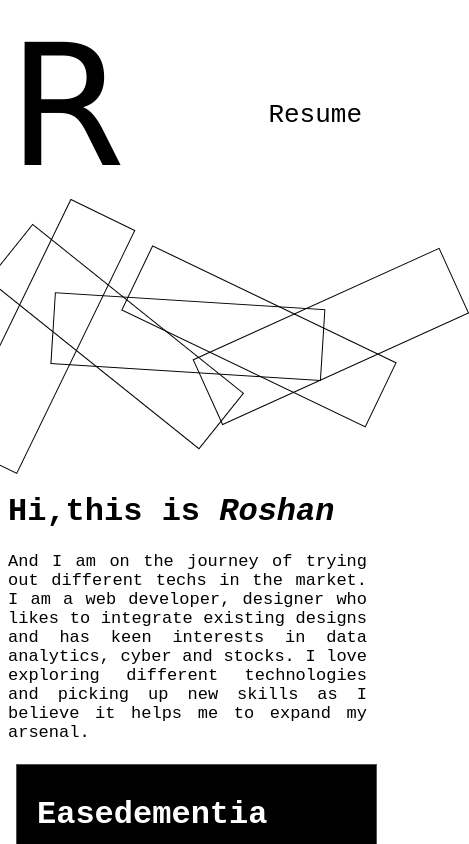
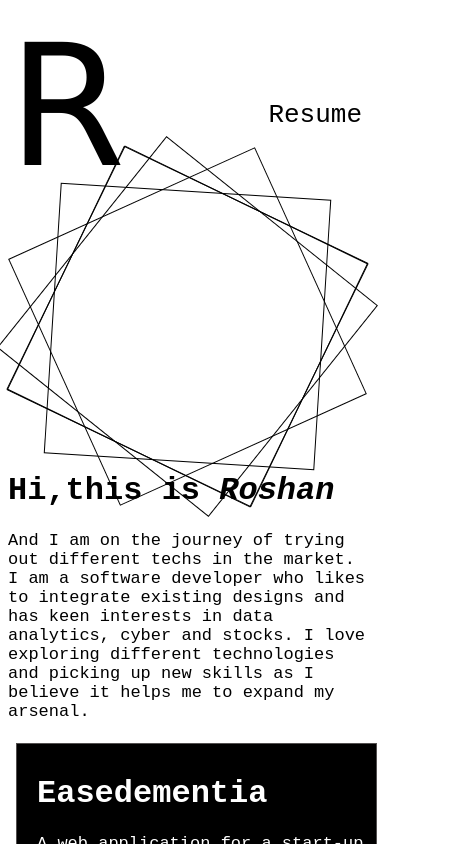
Before and after one commit to roshan0099/roshan-profile, a React (Vite) app: page / in a window 390 px wide. Shown: the top 844 px of the page, 469 px wide, since content can reach past the window. Built offline with nearby package versions, Linux system fonts and the light colour scheme.

Commit message:
updated design

```diff
--- a/src/layout/mainBody.jsx
+++ b/src/layout/mainBody.jsx
@@ -39,7 +39,7 @@ export function MainBody() {
                         <h1>Hi,this is <i>Roshan </i> </h1>
 
                         <p id="intro-para"> And I am on the journey of trying out different techs
-                            in the market. I am a web developer, designer who likes to integrate existing designs and has keen
+                            in the market. I am a software developer who likes to integrate existing designs and has keen
                             interests in data analytics, cyber and stocks. I love exploring different technologies and picking up new
                             skills as I believe it helps me to expand my arsenal.
                         </p>
--- a/src/style/mainBody.css
+++ b/src/style/mainBody.css
@@ -175,6 +175,10 @@ p{
 
 
 @media screen and (max-width : 396px){
+
+    body{
+        overflow-x: hidden;
+    }
     #main-container{
         flex-direction: column;
     }
@@ -184,8 +188,25 @@ p{
         padding-left: 20px;;
     }
 
+    #revolving{
+        flex-grow: 2;
+        padding: 0;
+        margin: 0;
+        min-height: 250px;
+        /* overflow-y: hidden; */
+    }
 
     .square{
-        position: relative;
+        position: absolute;
+
+    }
+
+    #intro-para{
+        text-align:left;
+        /* word-break: break-all; */
+    }
+
+    .footer{
+        padding-top: 10px;
     }
 }
```
